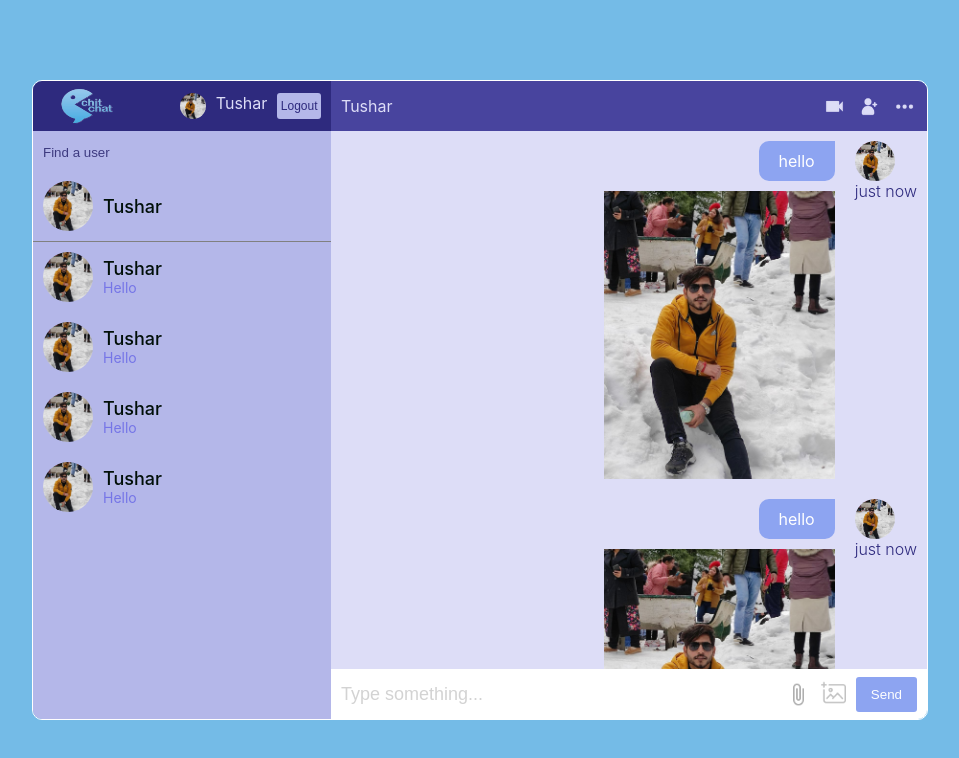
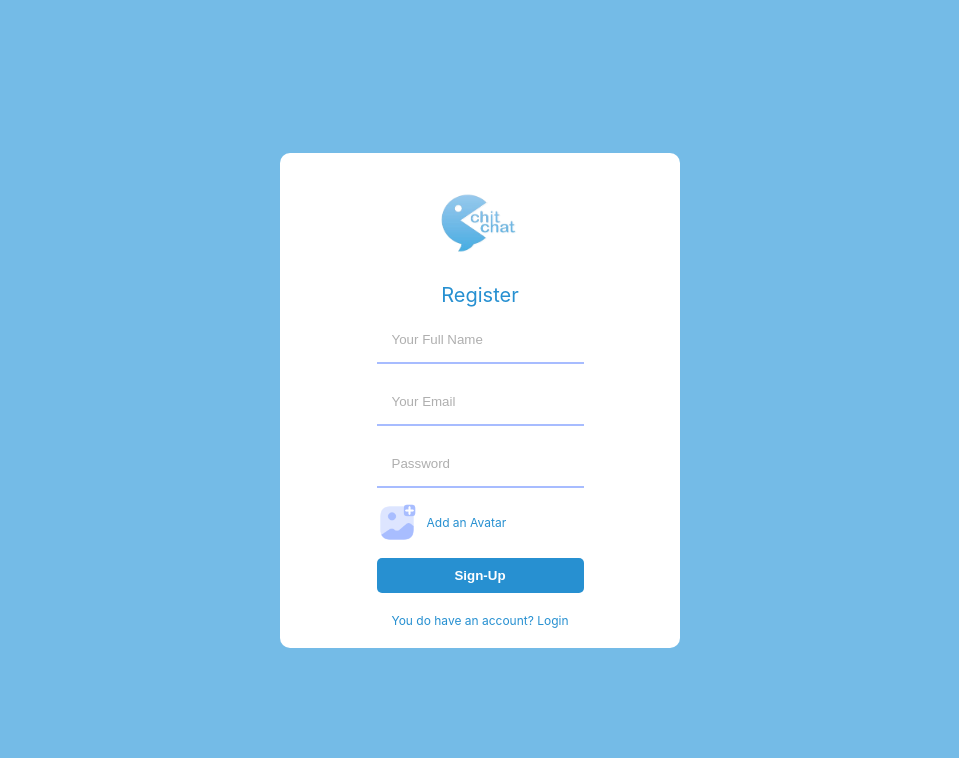
Before and after one commit to Tushar20-20Mahajan/Chit_Chat, a React (Create React App) app: page / in a window 1280 px wide. Shown: the top 758 px of the page, without its empty margins (160-1119 px from the left). Built offline with nearby package versions, Linux system fonts and the light colour scheme.

Commit message:
Changes Done and Files Added

```diff
--- a/package.json
+++ b/package.json
@@ -6,6 +6,7 @@
     "@testing-library/jest-dom": "^5.17.0",
     "@testing-library/react": "^13.4.0",
     "@testing-library/user-event": "^13.5.0",
+    "firebase": "^10.7.0",
     "react": "^18.2.0",
     "react-dom": "^18.2.0",
     "react-scripts": "5.0.1",
--- a/src/App.js
+++ b/src/App.js
@@ -7,7 +7,7 @@ import { Home } from './pages/Home'
 
 function App() {
   return (
-    <Home />
+    <Register />
   );
 }
 
--- /dev/null
+++ b/src/firebase.js
@@ -0,0 +1,23 @@
+// Import the functions you need from the SDKs you need
+import { initializeApp } from "firebase/app";
+import { getAuth } from "firebase/auth";
+import { getStorage } from "firebase/storage";
+import { getFirestore } from "firebase/firestore"
+// TODO: Add SDKs for Firebase products that you want to use
+// https://firebase.google.com/docs/web/setup#available-libraries
+
+// Your web app's Firebase configuration
+const firebaseConfig = {
+  apiKey: "AIzaSyAwLNG63DgZ1fVQ74hWKd9vJaOyMQg1-wE",
+  authDomain: "chit-chat-32cdc.firebaseapp.com",
+  projectId: "chit-chat-32cdc",
+  storageBucket: "chit-chat-32cdc.appspot.com",
+  messagingSenderId: "759468051631",
+  appId: "1:759468051631:web:62585769f63cbe2fc9185a"
+};
+
+// Initialize Firebase
+export const app = initializeApp(firebaseConfig);
+export const auth = getAuth();
+export const storage = getStorage();
+export const db = getFirestore();
--- a/src/pages/Register.jsx
+++ b/src/pages/Register.jsx
@@ -1,15 +1,73 @@
-import React from 'react'
+import React, { useState } from 'react'
 import logo from "../assets/logo.png"
 import Add from "../assets/addAvatar.png"
+import { createUserWithEmailAndPassword , updateProfile} from "firebase/auth";
+import { auth ,storage} from "../firebase";
+import {  ref, uploadBytesResumable, getDownloadURL } from "firebase/storage";
 
 export const Register = () => {
+
+    const [err, setErr] = useState(false);
+
+    const handleSubmit = async (e) => {
+        e.preventDefault()
+
+        const displayName = e.target[0].value;
+        const email = e.target[1].value;
+        const password = e.target[2].value;
+        const file = e.target[3].files[0];
+
+        try {
+            const res = await createUserWithEmailAndPassword(auth, email, password);
+
+
+
+            const storageRef = ref(storage, displayName);
+
+            const uploadTask = uploadBytesResumable(storageRef, file);
+
+            // Register three observers:
+            // 1. 'state_changed' observer, called any time the state changes
+            // 2. Error observer, called on failure
+            // 3. Completion observer, called on successful completion
+            uploadTask.on('state_changed',
+
+                (error) => {
+                    // Handle unsuccessful uploads
+                    setErr(true);
+
+                },
+                () => {
+                    // Handle successful uploads on complete
+                    // For instance, get the download URL: https://firebasestorage.googleapis.com/...
+                    getDownloadURL(uploadTask.snapshot.ref).then( async (downloadURL) => {
+                        await updateProfile(
+                            res.user,{
+
+                                displayName,
+                                photoURL:downloadURL,
+                            }
+                        );
+                    });
+                }
+            );
+
+
+        }
+        catch (err) {
+            setErr(true);
+
+        }
+
+    };
+
     return (
         <div className='formContainer'>
             <div className='formWrapper'>
                 <img src={logo} style={{ width: 130, height: 100 }} alt="Image Loading..." />
                 {/* <span className='logo'>Chit-Chat</span> */}
                 <span className='title'>Register</span>
-                <form>
+                <form onSubmit={handleSubmit}>
                     <input type='text' placeholder='Your Full Name'></input>
                     <input type='email' placeholder='Your Email'></input>
                     <input type='password' placeholder='Password'></input>
@@ -19,6 +77,7 @@ export const Register = () => {
                         <span>Add an Avatar</span>
                     </label>
                     <button>Sign-Up</button>
+                    {err && <span>Something went Wrong</span>}
                 </form>
                 <p>You do have an account? Login</p>
             </div>
```
Also changed, not shown: 1 other file (tests, documents, lock files or other folders).
